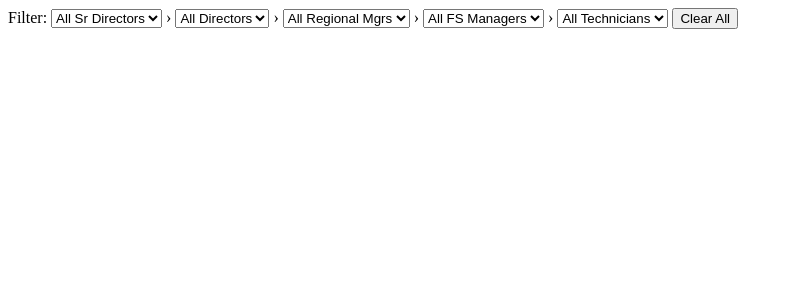
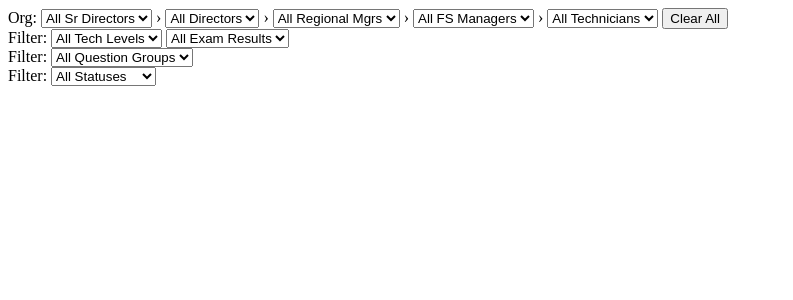
Before and after one commit to danielblish-Blisher/-codepuppy-training-, a Python web app: template templates/filter_bar.html in a window 1280 px wide. Shown: the top 300 px of the page, without its empty margins (0-793 px from the left). Run offline with Jinja, Linux system fonts and the light colour scheme; the template is opened without the code that fills it, so the values that code supplies are empty.

Commit message:
feat: consolidate all tab filters into unified slicer bar
- Move tech-level-filter + tech-exam-filter into tabflt-technicians strip
- Move obs-group-filter into tabflt-observations strip
- Move epa-status-filter into tabflt-epa strip
- Tab-specific rows show/hide automatically on tab switch
- clearAllFilters() resets both org + all tab-specific selects
- Add EPA to FILTER_TABS so bar shows on EPA tab
- Remove all filter wrapper divs from tab body HTML
- Export buttons moved into table headers (consistent placement)

```diff
--- a/templates/filter_bar.html
+++ b/templates/filter_bar.html
@@ -1,74 +1,120 @@
-<!-- ====== ORG FILTER BAR (shared slicer for Technicians / WO / Observations / Refrigerant) ====== -->
+<!-- ====== ORG FILTER BAR (shared slicer for all data tabs) ====== -->
 <div id="org-filter-bar" class="hidden bg-gray-50 border-b border-gray-200 shadow-sm">
-  <div class="max-w-screen-2xl mx-auto px-4 py-2 flex flex-wrap items-center gap-2">
 
-    <!-- Label -->
-    <span class="text-xs font-semibold text-wmt-gray100 shrink-0 mr-1">Filter:</span>
+  <!-- Row 1: Org Hierarchy (always shown for all filter tabs) -->
+  <div class="max-w-screen-2xl mx-auto px-4 pt-2 pb-1 flex flex-wrap items-center gap-2">
 
-    <!-- Sr Director -->
-    <select id="flt-sr"
-            onchange="onOrgFilterChange('sr')"
+    <span class="text-xs font-semibold text-wmt-gray100 shrink-0 mr-1">Org:</span>
+
+    <select id="flt-sr" onchange="onOrgFilterChange('sr')"
             class="flt-select text-xs rounded border border-gray-300 px-2 py-1
                    bg-white text-wmt-gray160 focus:border-wmt-blue focus:outline-none
                    min-w-[140px] max-w-[180px]">
       <option value="">All Sr Directors</option>
     </select>
 
-    <span class="text-gray-300 text-xs">›</span>
+    <span class="text-gray-300 text-xs">&rsaquo;</span>
 
-    <!-- Director -->
-    <select id="flt-dir"
-            onchange="onOrgFilterChange('dir')"
+    <select id="flt-dir" onchange="onOrgFilterChange('dir')"
             class="flt-select text-xs rounded border border-gray-300 px-2 py-1
                    bg-white text-wmt-gray160 focus:border-wmt-blue focus:outline-none
                    min-w-[130px] max-w-[170px]">
       <option value="">All Directors</option>
     </select>
 
-    <span class="text-gray-300 text-xs">›</span>
+    <span class="text-gray-300 text-xs">&rsaquo;</span>
 
-    <!-- Regional Mgr -->
-    <select id="flt-rm"
-            onchange="onOrgFilterChange('rm')"
+    <select id="flt-rm" onchange="onOrgFilterChange('rm')"
             class="flt-select text-xs rounded border border-gray-300 px-2 py-1
                    bg-white text-wmt-gray160 focus:border-wmt-blue focus:outline-none
                    min-w-[130px] max-w-[170px]">
       <option value="">All Regional Mgrs</option>
     </select>
 
-    <span class="text-gray-300 text-xs">›</span>
+    <span class="text-gray-300 text-xs">&rsaquo;</span>
 
-    <!-- FS Manager -->
-    <select id="flt-mgr"
-            onchange="onOrgFilterChange('mgr')"
+    <select id="flt-mgr" onchange="onOrgFilterChange('mgr')"
             class="flt-select text-xs rounded border border-gray-300 px-2 py-1
                    bg-white text-wmt-gray160 focus:border-wmt-blue focus:outline-none
                    min-w-[130px] max-w-[170px]">
       <option value="">All FS Managers</option>
     </select>
 
-    <span class="text-gray-300 text-xs">›</span>
+    <span class="text-gray-300 text-xs">&rsaquo;</span>
 
-    <!-- Technician -->
-    <select id="flt-tech"
-            onchange="onOrgFilterChange('tech')"
+    <select id="flt-tech" onchange="onOrgFilterChange('tech')"
             class="flt-select text-xs rounded border border-gray-300 px-2 py-1
                    bg-white text-wmt-gray160 focus:border-wmt-blue focus:outline-none
                    min-w-[130px] max-w-[170px]">
       <option value="">All Technicians</option>
     </select>
 
-    <!-- Active count badge + Clear -->
+    <!-- Active badge -->
     <span id="flt-active-count"
           class="hidden text-xs font-bold bg-wmt-blue text-white rounded-full
                  w-5 h-5 flex items-center justify-center shrink-0">
     </span>
 
-    <button onclick="clearOrgFilters()"
+    <!-- Clear All -->
+    <button onclick="clearAllFilters()"
             class="text-xs px-3 py-1 rounded bg-wmt-spark text-wmt-gray160
                    font-semibold hover:bg-yellow-400 transition-colors shrink-0 ml-auto">
       Clear All
     </button>
+  </div>
 
+  <!-- Row 2: Tab-specific slicers (one strip per tab, hidden until active) -->
+
+  <!-- Technicians: Level + Exam Result -->
+  <div id="tabflt-technicians" class="hidden max-w-screen-2xl mx-auto px-4 pb-2
+       flex flex-wrap items-center gap-2 border-t border-gray-200 pt-1.5">
+    <span class="text-xs font-semibold text-wmt-gray100 shrink-0 mr-1">Filter:</span>
+
+    <select id="tech-level-filter" onchange="render_technicians()"
+            class="flt-select text-xs rounded border border-gray-300 px-2 py-1
+                   bg-white text-wmt-gray160 focus:border-wmt-blue focus:outline-none
+                   min-w-[120px]">
+      <option value="">All Tech Levels</option>
+    </select>
+
+    <select id="tech-exam-filter" onchange="render_technicians()"
+            class="flt-select text-xs rounded border border-gray-300 px-2 py-1
+                   bg-white text-wmt-gray160 focus:border-wmt-blue focus:outline-none
+                   min-w-[130px]">
+      <option value="">All Exam Results</option>
+      <option value="pass">Pass</option>
+      <option value="fail">Fail</option>
+      <option value="none">No Exam on File</option>
+    </select>
   </div>
+
+  <!-- Observations: Question Group -->
+  <div id="tabflt-observations" class="hidden max-w-screen-2xl mx-auto px-4 pb-2
+       flex flex-wrap items-center gap-2 border-t border-gray-200 pt-1.5">
+    <span class="text-xs font-semibold text-wmt-gray100 shrink-0 mr-1">Filter:</span>
+
+    <select id="obs-group-filter" onchange="render_observations()"
+            class="flt-select text-xs rounded border border-gray-300 px-2 py-1
+                   bg-white text-wmt-gray160 focus:border-wmt-blue focus:outline-none
+                   min-w-[180px]">
+      <option value="">All Question Groups</option>
+    </select>
+  </div>
+
+  <!-- EPA: Cert Status -->
+  <div id="tabflt-epa" class="hidden max-w-screen-2xl mx-auto px-4 pb-2
+       flex flex-wrap items-center gap-2 border-t border-gray-200 pt-1.5">
+    <span class="text-xs font-semibold text-wmt-gray100 shrink-0 mr-1">Filter:</span>
+
+    <select id="epa-status-filter" onchange="render_epa()"
+            class="flt-select text-xs rounded border border-gray-300 px-2 py-1
+                   bg-white text-wmt-gray160 focus:border-wmt-blue focus:outline-none
+                   min-w-[140px]">
+      <option value="">All Statuses</option>
+      <option value="valid">Valid</option>
+      <option value="expired">Expired</option>
+      <option value="expiring">Expiring (90d)</option>
+    </select>
+  </div>
+
 </div>
```
Also changed, not shown: templates/epa_tab.html (+1 -10 lines), templates/filters_shared_js.html (+16 -3 lines), templates/observations_tab.html (+2 -14 lines), templates/technicians_tab.html (+2 -26 lines).
